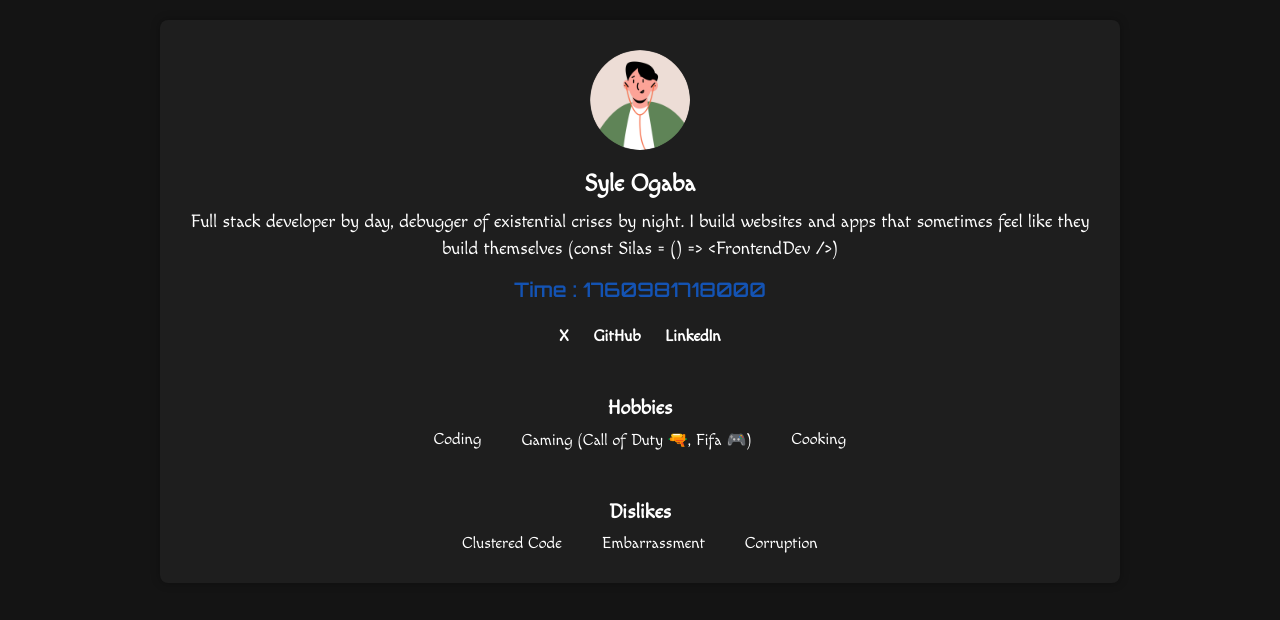
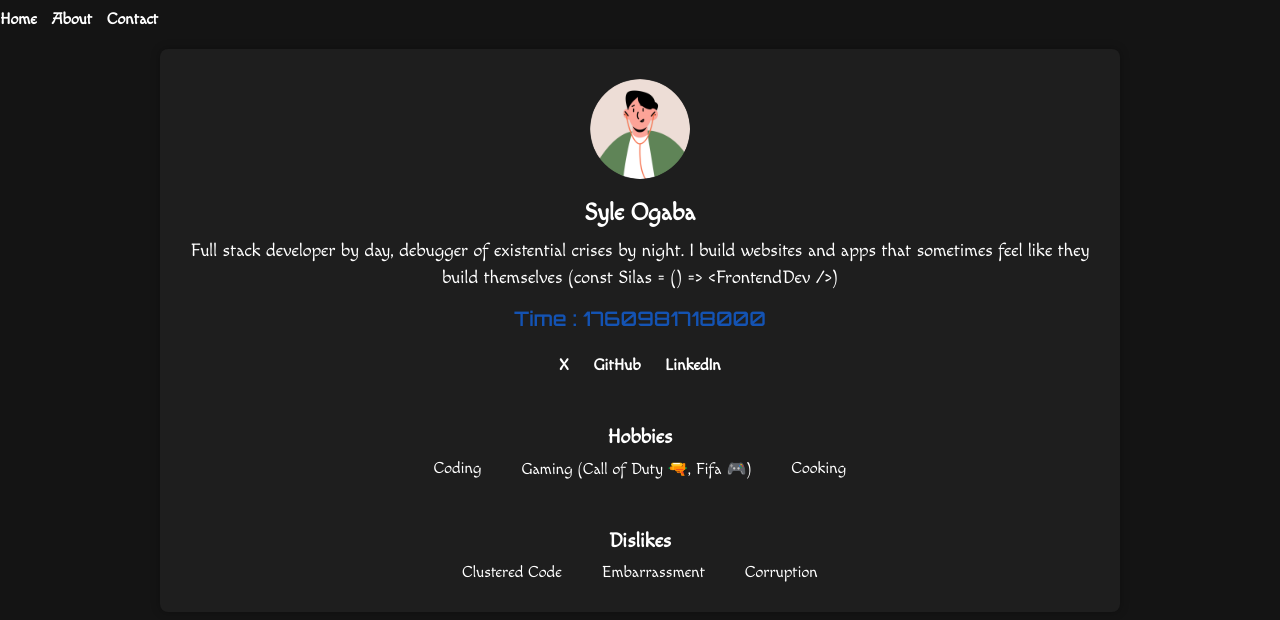
Before and after one commit to Gbagamsyle/HNG-userprofile, a plain HTML site: page index.html in a window 1280 px wide. Drawn offline with Linux system fonts and the light colour scheme.

Commit message:
Update index.html

```diff
--- a/index.html
+++ b/index.html
@@ -7,6 +7,14 @@
     <title>User Profile Card</title>
 </head>
 <body>
+    <header>
+        <nav>
+            <a href="index.html">Home</a>
+            <a href="about.html">About</a>
+            <a href="contact.html">Contact</a>
+        </nav>
+
+    </header>
     <article data-testid="test-profile-card">
         <figure>
             <img src="./image/avatar.png"
@@ -64,5 +72,4 @@
 
 <script src="index.js"></script>
 </body>
-
 </html>
```
